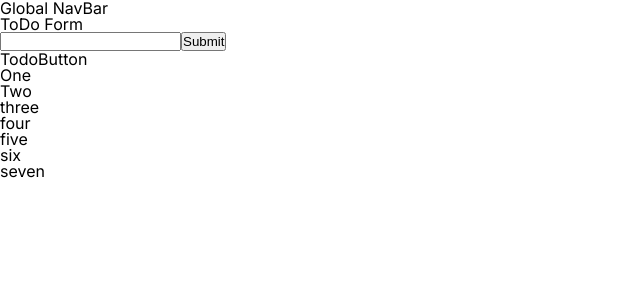
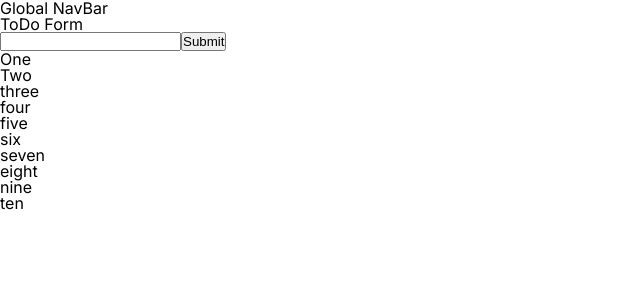
Before and after one commit to mistertandon/nextjs-13-form-server-action, a Next.js app: page /todo in a window 1280 px wide. Shown: the top 300 px of the page, without its empty margins (0-640 px from the left). Built offline with nearby package versions, Linux system fonts and the light colour scheme; data requests are answered from the project's data file.

Commit message:
feat: Develop Button component Use button component in TodoForm component 2. Disable form submit button once user submit form 3. Make use of useFormSatus experimental hook to access form pending state

```diff
--- a/db/db.json
+++ b/db/db.json
@@ -27,6 +27,18 @@
     {
       "id": 0.06707322554324757,
       "title": "seven"
+    },
+    {
+      "id": 0.18602488876537593,
+      "title": "eight"
+    },
+    {
+      "id": 0.6179016712094505,
+      "title": "nine"
+    },
+    {
+      "id": 0.1963206157882469,
+      "title": "ten"
     }
   ]
 }
--- a/src/app/todo/components/ToDoForm/ToDoForm.tsx
+++ b/src/app/todo/components/ToDoForm/ToDoForm.tsx
@@ -1,7 +1,7 @@
 "use client";
 import React, { useRef } from "react";
 import { addToDoHandler } from "@/actions/todoActions";
-import TodoButton from "./TodoButton";
+import { TodoButton } from "./index";
 const ToDoForm = () => {
   const formRef = useRef<HTMLFormElement>(null);
   return (
@@ -16,9 +16,9 @@ const ToDoForm = () => {
         }}
       >
         <input name="title" type="text" />
-        <button>Submit</button>
+        {/* <button>Submit</button> */}
+        <TodoButton />
       </form>
-      <TodoButton />
     </>
   );
 };
--- a/src/app/todo/components/ToDoForm/TodoButton.tsx
+++ b/src/app/todo/components/ToDoForm/TodoButton.tsx
@@ -1,5 +1,12 @@
+"use client";
+import { experimental_useFormStatus as useFormStatus } from "react-dom";
 const TodoButton = () => {
-  return <>TodoButton</>;
+  const { pending } = useFormStatus();
+  return (
+    <>
+      <button>{pending ? "... Wait" : "Submit"}</button>
+    </>
+  );
 };
 
 export default TodoButton;
--- a/src/app/todo/components/ToDoForm/index.ts
+++ b/src/app/todo/components/ToDoForm/index.ts
@@ -1,3 +1,4 @@
+import TodoButton from "./TodoButton";
 import ToDoForm from "./ToDoForm";
-import TodoButton from "./TodoButton";
+
 export { ToDoForm, TodoButton };
```
